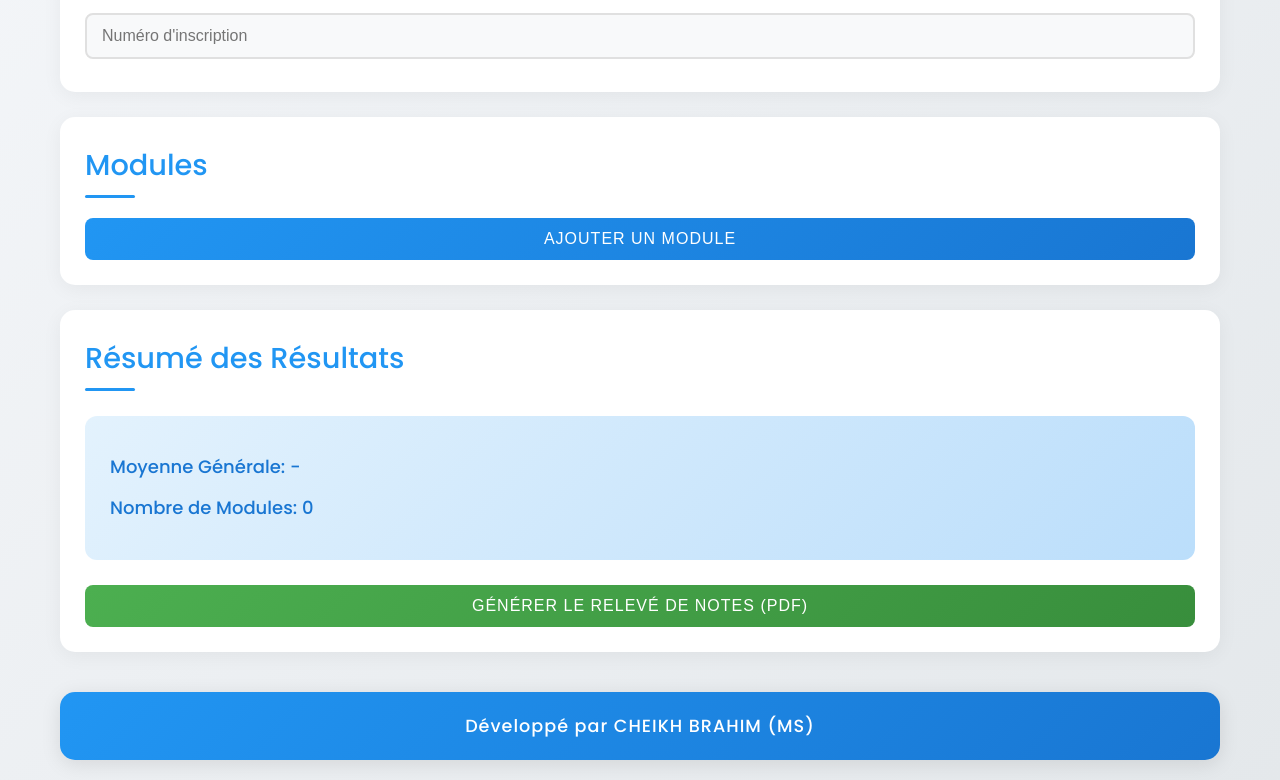
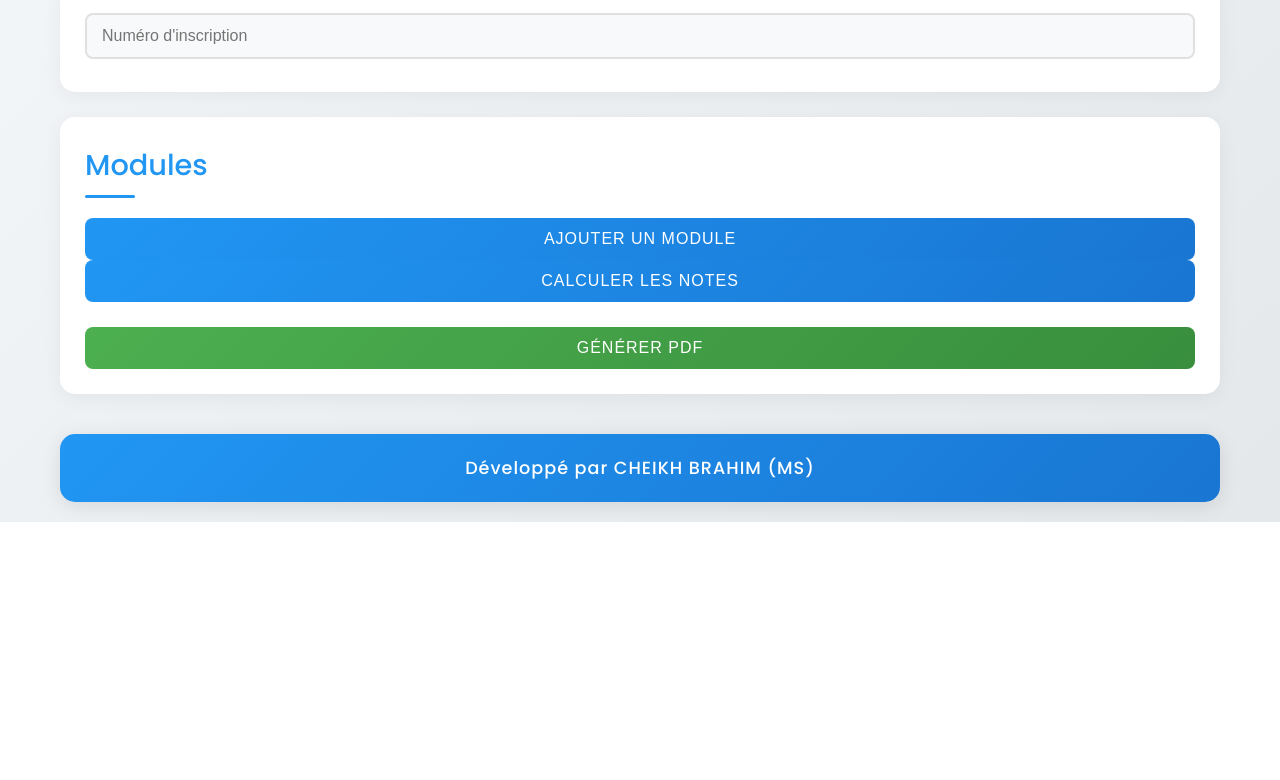
Before and after one commit to Chbrahima/MS, a plain HTML site: page index.html in a window 1280 px wide. Shown: the part 373-1153 px from the top of the page. After the commit the page ends 895 px from the top, so only its background shows below. Drawn offline with nearby package versions, Linux system fonts and the light colour scheme.

Commit message:
Update index.html

```diff
--- a/index.html
+++ b/index.html
@@ -28,17 +28,16 @@
                     <!-- Modules will be added here dynamically -->
                 </div>
                 <button id="addModule" class="btn">Ajouter un Module</button>
+                <button id="calculateAll" class="btn btn-primary">Calculer les Notes</button>
+                <button id="generatePDF" class="btn btn-secondary">Générer PDF</button>
             </div>
 
-            <div class="results-section">
+            <div class="results-summary" id="resultsSummary" style="display: none;">
                 <h2>Résumé des Résultats</h2>
-                <div id="resultsDisplay">
-                    <div class="summary">
-                        <p>Moyenne Générale: <span id="overallAverage">-</span></p>
-                        <p>Nombre de Modules: <span id="totalModules">0</span></p>
-                    </div>
+                <div class="overall-average">
+                    <span>Moyenne Générale: </span>
+                    <span id="overallAverage">-</span>
                 </div>
-                <button id="generatePDF" class="btn">Générer le Relevé de Notes (PDF)</button>
             </div>
         </main>
 
```
